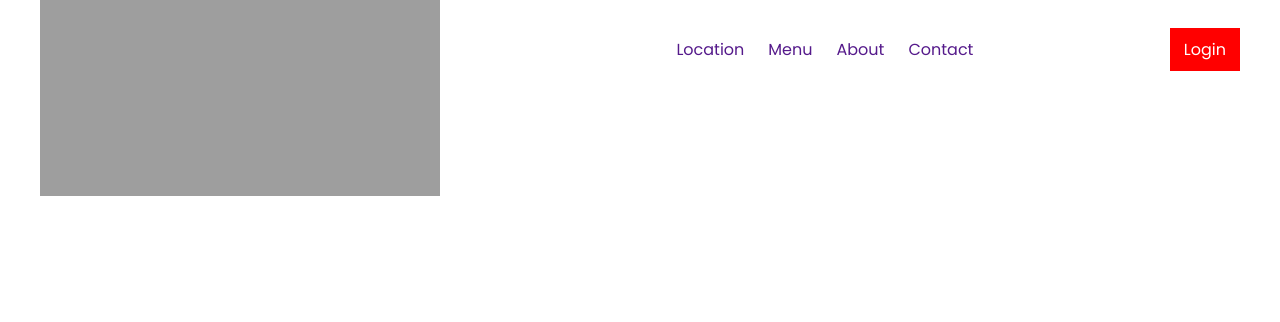
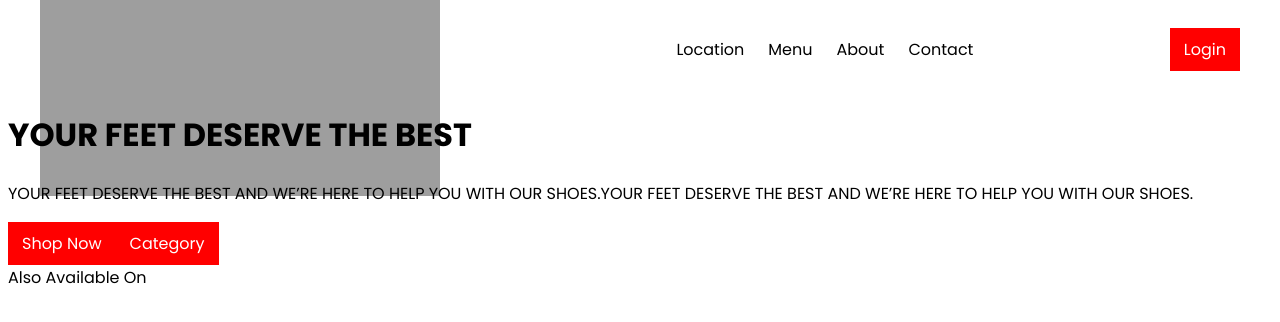
Before and after one commit to Deepak8519M/React-Js-Projects-7-DSMCoding, a React (Vite) app in the folder Project1/: page / in a window 1280 px wide. Shown: the top 322 px of the page. Built offline with nearby package versions, Linux system fonts and the light colour scheme.

Commit message:
hero content section commit

```diff
--- a/Project1/src/App.css
+++ b/Project1/src/App.css
@@ -22,6 +22,7 @@ nav ul {
 }
 nav ul a {
   text-decoration: none;
+  color: black;
 }
 button {
   all: unset;
--- a/Project1/src/App.jsx
+++ b/Project1/src/App.jsx
@@ -1,12 +1,13 @@
 import React from "react";
 import "./App.css";
 import Navigation from "./components/Navigation";
+import Hero from "./components/Hero";
 
 function App() {
   return (
     <div>
       <Navigation />
-
+      <Hero />
     </div>
   );
 }
--- a/Project1/src/components/Hero.jsx
+++ b/Project1/src/components/Hero.jsx
@@ -1,11 +1,32 @@
-import React from 'react'
+import React from "react";
 
 function Hero() {
   return (
-    <div>
-
-    </div>
-  )
+    <main className="hero">
+      <div className="hero-content">
+        <h1>YOUR FEET DESERVE THE BEST</h1>
+        <p>
+          YOUR FEET DESERVE THE BEST AND WE’RE HERE TO HELP YOU WITH OUR
+          SHOES.YOUR FEET DESERVE THE BEST AND WE’RE HERE TO HELP YOU WITH OUR
+          SHOES.
+        </p>
+        <div className="hero-btn">
+          <button>Shop Now</button>
+          <button>Category</button>
+        </div>
+        <div className="shopping">
+          Also Available On
+          <div className="brand-icons">
+            <img src="" alt="" />
+            <img src="" alt="" />
+          </div>
+        </div>
+      </div>
+      <div className="hero-img">
+        <img src="" alt="" />
+      </div>
+    </main>
+  );
 }
 
-export default Hero
+export default Hero;
```
